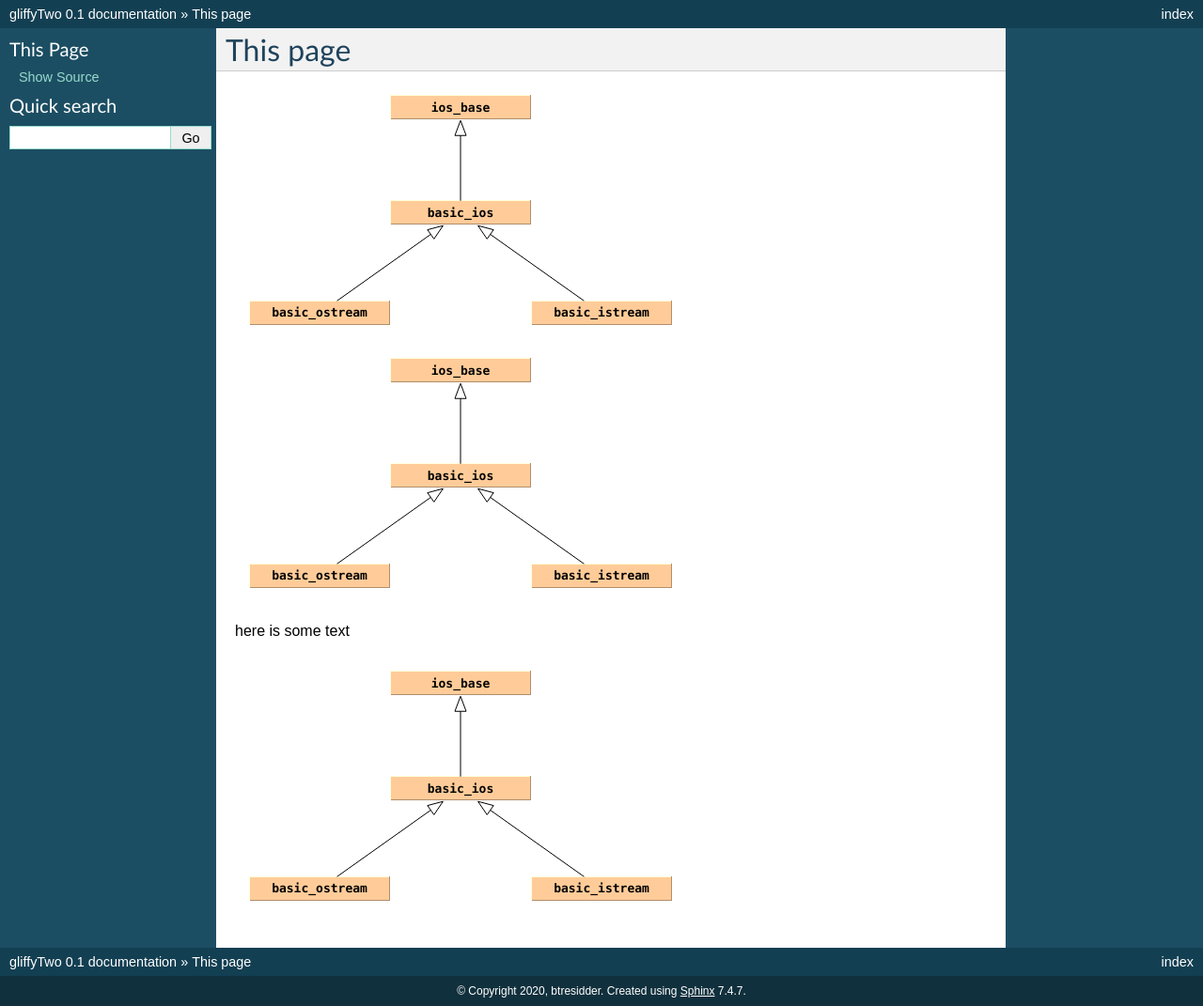
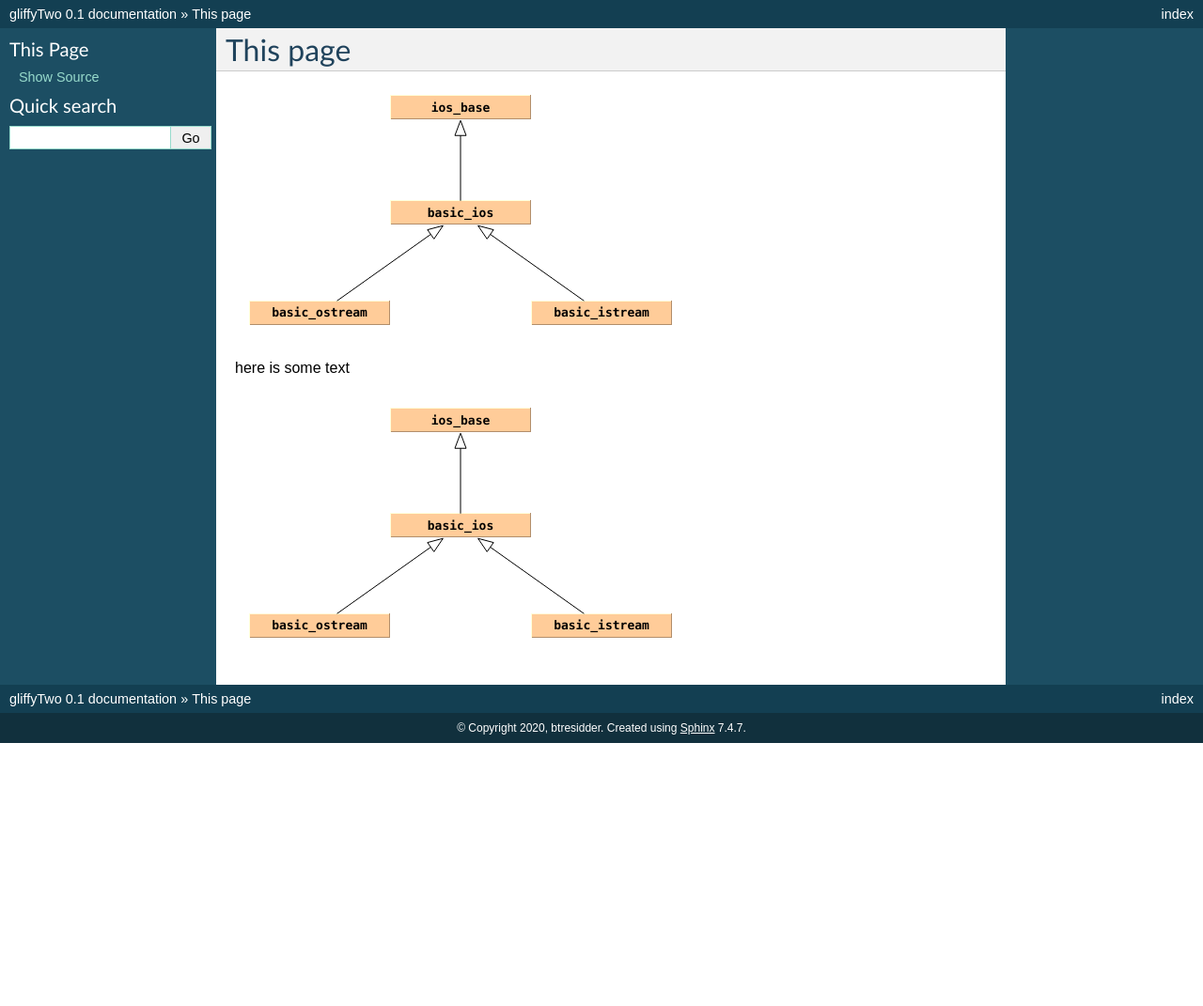
Before and after one commit to btresidder/gliffyTwo, a Sphinx documentation site: the page built from docs/thispage.rst, in a window 1280 px wide. Shown: the whole page at 94% size. Built offline with Sphinx 7.4.7, drawn with Linux system fonts in a browser that asks for light colours; after the commit the page ends 900 px from its top, so only the background shows below that.

Commit message:
removed raw html insert

```diff
--- a/docs/thispage.rst
+++ b/docs/thispage.rst
@@ -7,10 +7,6 @@ This page
 
 
 
-.. raw:: html
-
-   <object data="_images/test-svg.svg" type="image/svg+xml"></object>
-
 
 here is some text
 
```
